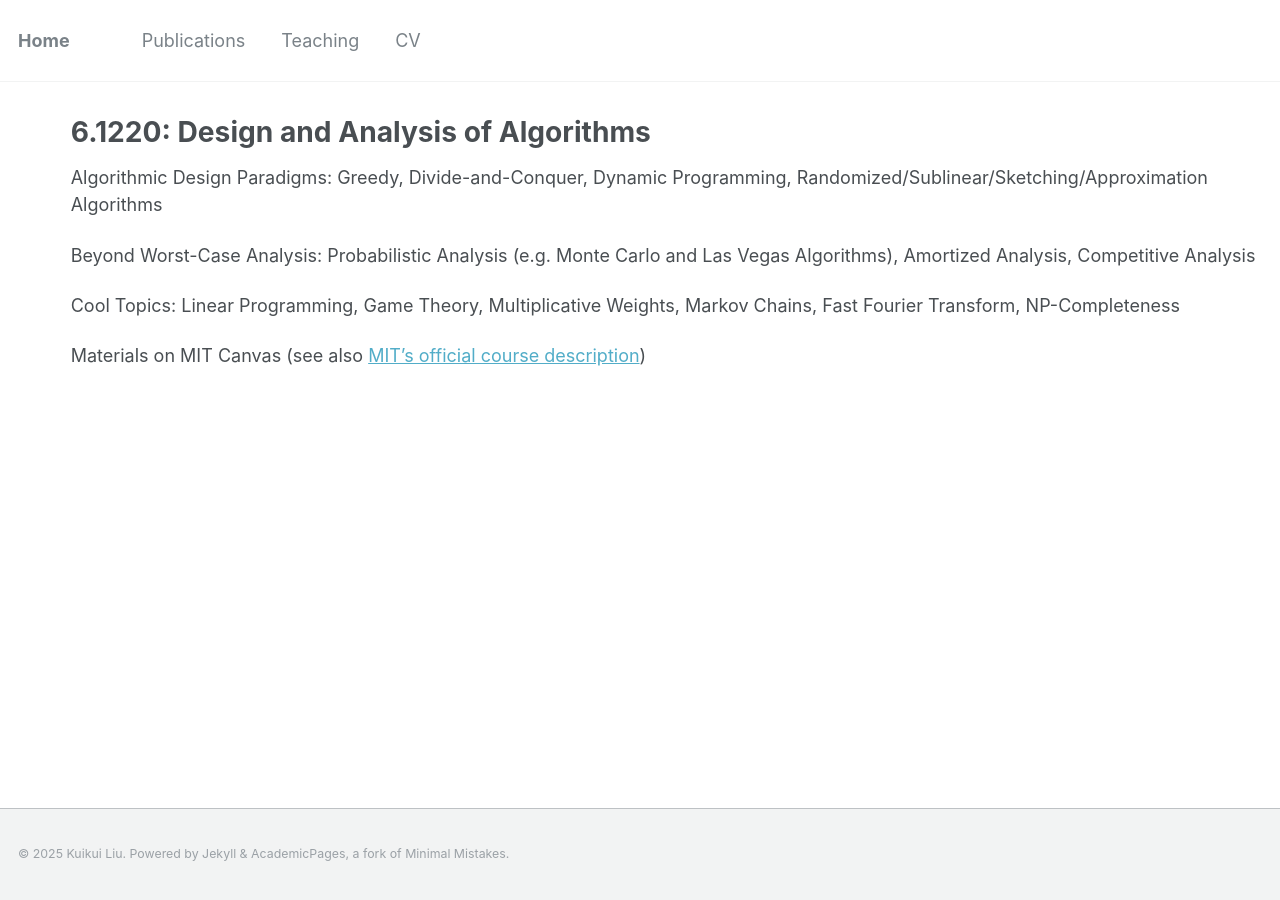
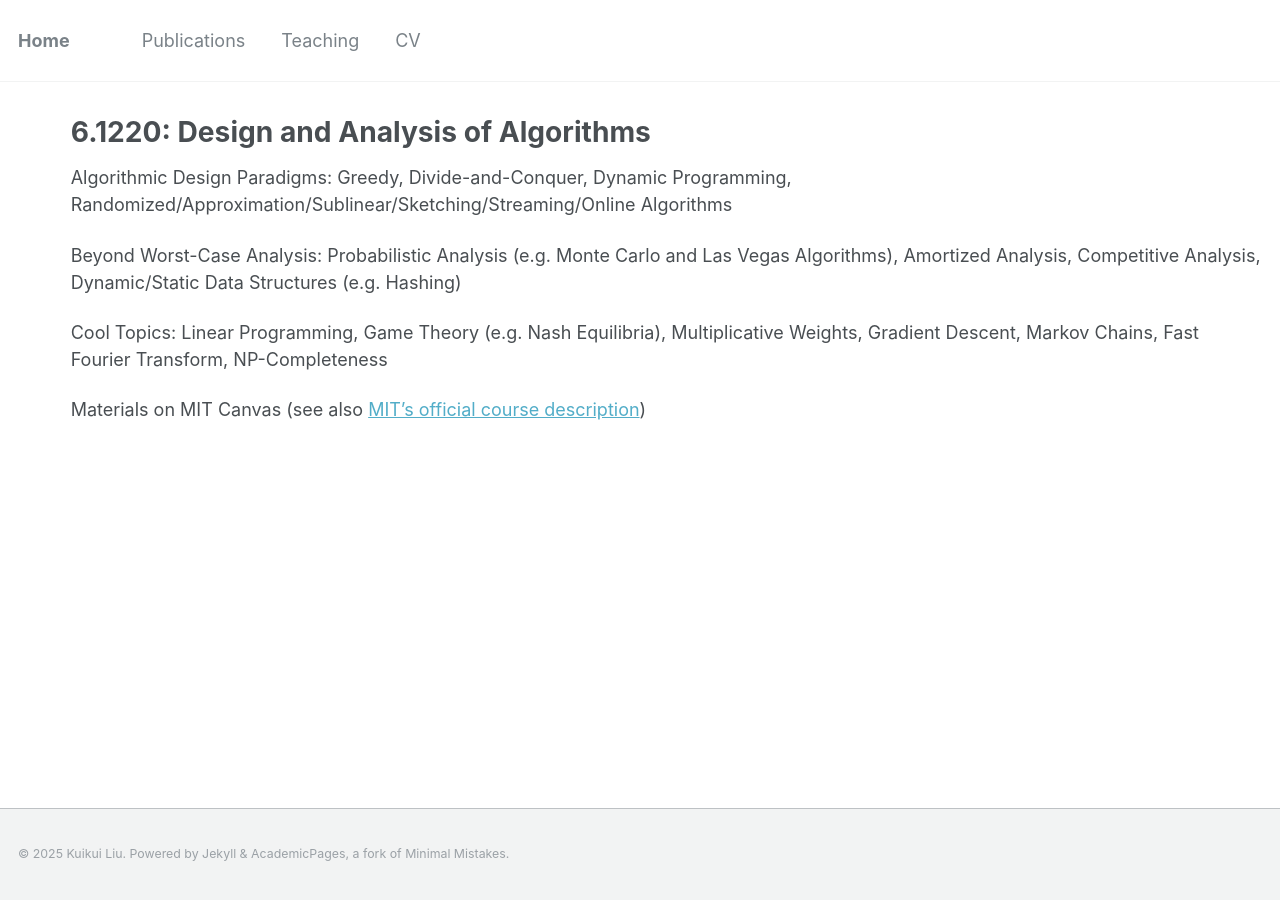
Before and after one commit to kuikuiliu/kuikuiliu.github.io, a Jekyll site: the page built from _teaching/61220-algos.md, in a window 1280 px wide. Built offline with Jekyll 4.4.1, drawn with Linux system fonts in a browser that asks for light colours.

Commit message:
update ugrad algos description

```diff
--- a/_teaching/61220-algos.md
+++ b/_teaching/61220-algos.md
@@ -12,10 +12,10 @@ author_profile: false
 share: false
 ---
 
-Algorithmic Design Paradigms: Greedy, Divide-and-Conquer, Dynamic Programming, Randomized/Sublinear/Sketching/Approximation Algorithms <br />
+Algorithmic Design Paradigms: Greedy, Divide-and-Conquer, Dynamic Programming, Randomized/Approximation/Sublinear/Sketching/Streaming/Online Algorithms <br />
 
-Beyond Worst-Case Analysis: Probabilistic Analysis (e.g. Monte Carlo and Las Vegas Algorithms), Amortized Analysis, Competitive Analysis <br />
+Beyond Worst-Case Analysis: Probabilistic Analysis (e.g. Monte Carlo and Las Vegas Algorithms), Amortized Analysis, Competitive Analysis, Dynamic/Static Data Structures (e.g. Hashing) <br />
 
-Cool Topics: Linear Programming, Game Theory, Multiplicative Weights, Markov Chains, Fast Fourier Transform, NP-Completeness <br />
+Cool Topics: Linear Programming, Game Theory (e.g. Nash Equilibria), Multiplicative Weights, Gradient Descent, Markov Chains, Fast Fourier Transform, NP-Completeness <br />
 
 Materials on MIT Canvas (see also [MIT's official course description](https://student.mit.edu/catalog/m6a.html#6.1220)) <br />
```
